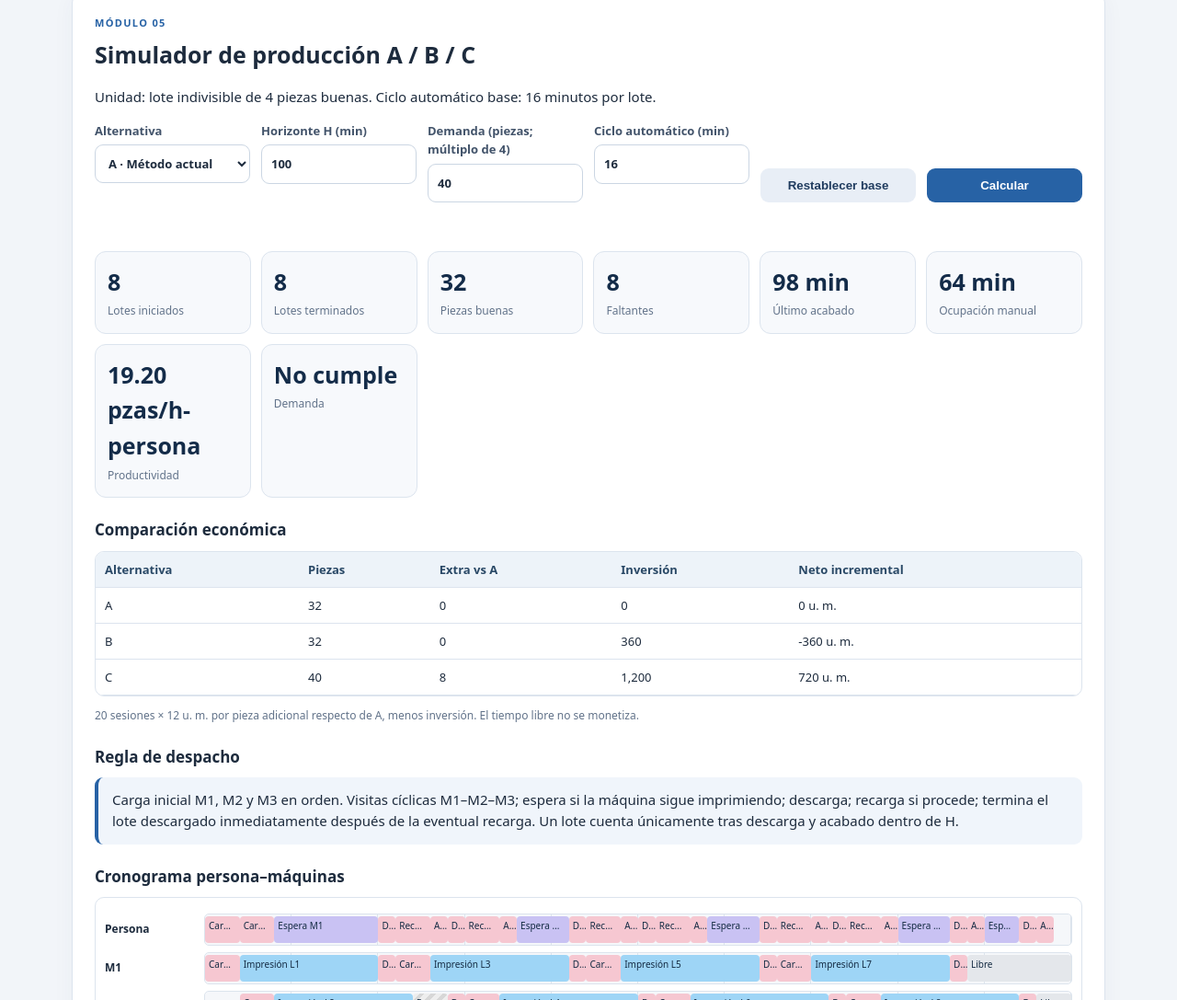
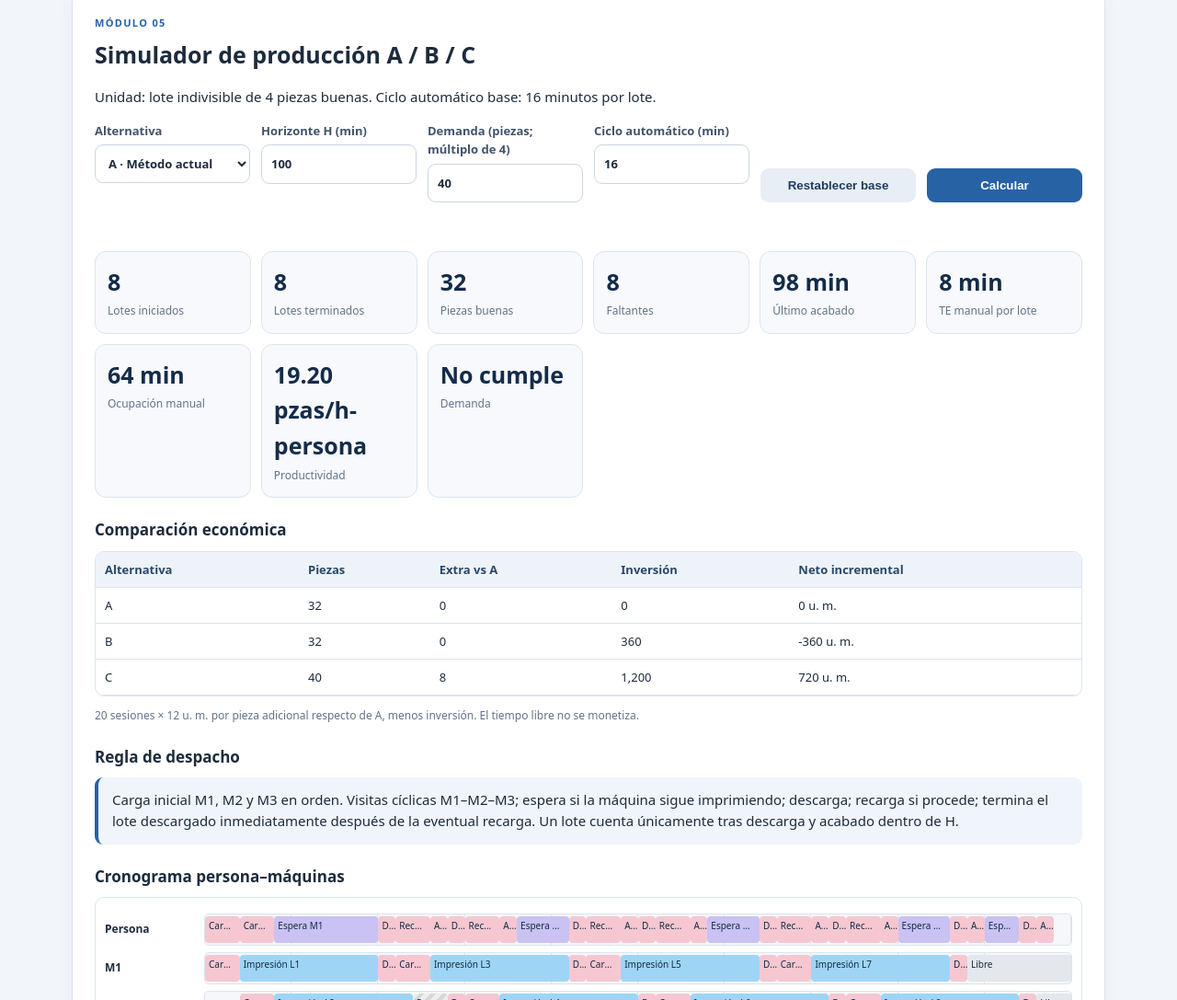
Before and after one commit to Pangel-hub/cuatro-por-cuatro-, a plain HTML site: page index.html in a window 1280 px wide. Shown: the part 2849-3936 px from the top of the page at 92% size. Drawn offline with Linux system fonts and the light colour scheme.

Commit message:
Refine simulator TE metric and machine pending state

```diff
--- a/index.html
+++ b/index.html
@@ -81,7 +81,8 @@ function simulate(o){
  let guard=0;
  while(finished<need&&guard++<1000){
    const m=machines[visit%machines.length];visit++;
-   if(m.lot===null){if(started>=need&&machines.every(x=>x.lot===null))break;continue}
+   if(machines.every(x=>x.lot===null))break;
+   if(m.lot===null){continue}
    const lot=m.lot,waitStart=cursor;if(cursor<m.ready){pEvent("wait","Espera "+m.id,cursor,m.ready,lot);cursor=m.ready}
    const unloadStart=cursor,unloadEnd=unloadStart+c.U;
    // Al descargar, evaluar la recarga desde el instante posterior a la descarga.
@@ -102,7 +103,8 @@ function simulate(o){
      if(e.type==="unload"&&e.s>busyEnd)expanded.push({type:"pending",label:"Pendiente L"+e.lot,s:busyEnd,e:e.s});
      expanded.push(e);busyEnd=Math.max(busyEnd,e.e);
    }
-   if(busyEnd<o.H)expanded.push({type:"free",label:"Libre",s:busyEnd,e:o.H});
+   if(m.lot!==null){if(m.ready<o.H)expanded.push({type:"pending",label:"Pendiente de descarga",s:Math.max(busyEnd,m.ready),e:o.H});}
+   else if(busyEnd<o.H)expanded.push({type:"free",label:"Libre",s:busyEnd,e:o.H});
    m.events=expanded;
  }
  // Check person tasks do not overlap.
@@ -111,7 +113,7 @@ function simulate(o){
  return {machines,person,started,finished,pieces:finished*4,missing:Math.max(0,o.D-finished*4),manual,last,productivity:o.H>0?finished*4/(o.H/60):0};
 }
 function gantt(r,H){const rows=[{name:"Persona",events:r.person},...r.machines.map(m=>({name:m.id,events:m.events}))];$("gantt").innerHTML=rows.map(row=>'<div class="gantt-row"><div class="gantt-name">'+row.name+'</div><div class="track">'+row.events.map(e=>{const cls=e.type==="auto"?"auto":e.type==="wait"?"wait":e.type==="pending"?"pending":e.type==="free"?"free":"load";return '<div class="seg '+cls+'" title="'+e.label+' · '+e.s+'–'+e.e+' min" style="left:'+(H?e.s/H*100:0)+'%;width:'+Math.max(.5,(e.e-e.s)/(H||1)*100)+'%">'+e.label+'</div>'}).join("")+'</div></div>').join("")||"No hay eventos."}
-function run(){try{const o={alt:$("alt").value,H:+$("H").value,D:+$("D").value,T:+$("T").value},r=simulate(o);$("err").textContent="";$("simKpis").innerHTML=kpi("Lotes iniciados",r.started)+kpi("Lotes terminados",r.finished)+kpi("Piezas buenas",r.pieces)+kpi("Faltantes",r.missing)+kpi("Último acabado",r.last===null?"—":r.last+" min")+kpi("Ocupación manual",r.manual+" min")+kpi("Productividad",r.productivity.toFixed(2)+" pzas/h-persona")+kpi("Demanda",r.missing===0?"Cumple":"No cumple");gantt(r,o.H);$("printerZone").innerHTML=cfg[o.alt].n===3?"M1 · M2 · M3<small>Impresoras</small>":"M1 · M2<small>Impresoras</small>";
+function run(){try{const o={alt:$("alt").value,H:+$("H").value,D:+$("D").value,T:+$("T").value},r=simulate(o);$("err").textContent="";$("simKpis").innerHTML=kpi("Lotes iniciados",r.started)+kpi("Lotes terminados",r.finished)+kpi("Piezas buenas",r.pieces)+kpi("Faltantes",r.missing)+kpi("Último acabado",r.last===null?"—":r.last+" min")+kpi("TE manual por lote",(cfg[o.alt].L+cfg[o.alt].U+cfg[o.alt].F)+" min")+kpi("Ocupación manual",r.manual+" min")+kpi("Productividad",r.productivity.toFixed(2)+" pzas/h-persona")+kpi("Demanda",r.missing===0?"Cumple":"No cumple");gantt(r,o.H);$("printerZone").innerHTML=cfg[o.alt].n===3?"M1 · M2 · M3<small>Impresoras</small>":"M1 · M2<small>Impresoras</small>";
  const base=simulate({alt:"A",H:o.H,D:o.D,T:o.T});$("econ").innerHTML='<tr><th>Alternativa</th><th>Piezas</th><th>Extra vs A</th><th>Inversión</th><th>Neto incremental</th></tr>'+["A","B","C"].map(a=>{const x=simulate({alt:a,H:o.H,D:o.D,T:o.T}),extra=x.pieces-base.pieces,contrib=extra*20*12,net=contrib-cfg[a].inv;return '<tr><td>'+a+'</td><td>'+x.pieces+'</td><td>'+extra+'</td><td>'+cfg[a].inv.toLocaleString("es-MX")+'</td><td>'+net.toLocaleString("es-MX")+' u. m.</td></tr>'}).join("");
  }catch(e){$("err").textContent=e.message;$("simKpis").innerHTML="";$("gantt").innerHTML="";$("econ").innerHTML=""}}
 function tests(){$("tests").innerHTML='<tr><th>Prueba</th><th>Entradas</th><th>Referencia manual</th><th>Estado</th></tr>'+[['I','A · H=24 · D=4 · T=16','Pendiente de registro independiente del equipo'],['II','A · H=23 · D=4 · T=16','Pendiente de registro independiente del equipo'],['III','A · H=30 · D=8 · T=16','Pendiente de registro independiente del equipo'],['Frontera','H=0','Verificar cero producción'],['Inválida','Demanda=6','Debe rechazarse'],['No factible','A · H=1 · D=40','Debe reportar faltantes'],['Solapamiento','Actividades manuales','No debe existir']].map(x=>'<tr><td>'+x[0]+'</td><td>'+x[1]+'</td><td>'+x[2]+'</td><td>Pendiente de revisión por otro integrante</td></tr>').join("")}
```
